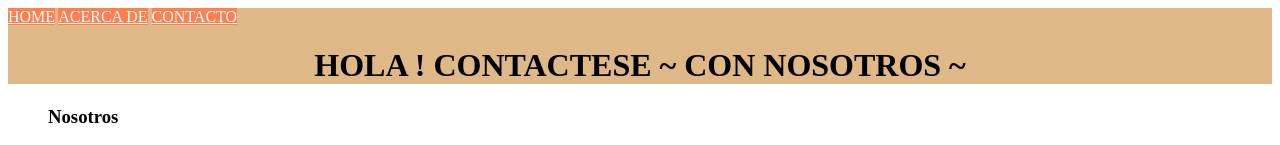
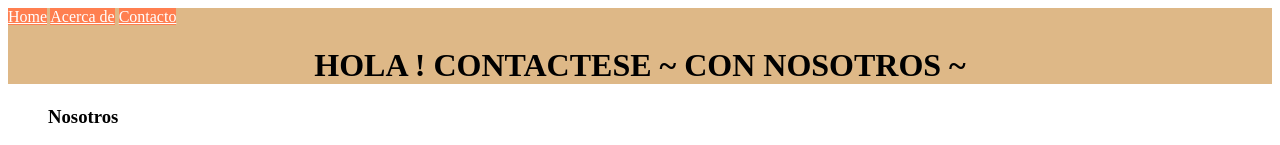
Before and after one commit to vdviviana/fullstack-python, a plain HTML site: page TP2/contacto.html in a window 1280 px wide. Shown: the top 145 px of the page. Drawn offline with Linux system fonts and the light colour scheme.

Commit message:
Update contacto.html
actualice mayúsculas a minúsculas

```diff
--- a/TP2/contacto.html
+++ b/TP2/contacto.html
@@ -10,9 +10,9 @@
 <body>
     <header style="background-color: burlywood;">
         <nav>
-            <a style="background-color:coral; color: white;" href="index.html">HOME</a>
-            <a style="background-color: coral; color: white;" href="acercade.html">ACERCA DE</a>
-            <a style="background-color: coral; color: white;" href="contacto.html">CONTACTO</a>
+            <a style="background-color:coral; color: white;" href="index.html">Home</a>
+            <a style="background-color: coral; color: white;" href="acercade.html">Acerca de</a>
+            <a style="background-color: coral; color: white;" href="contacto.html">Contacto</a>
         </nav>
 <h1 style="text-align: center;">HOLA ! CONTACTESE ~ CON NOSOTROS ~</h1>
     </header>
```
